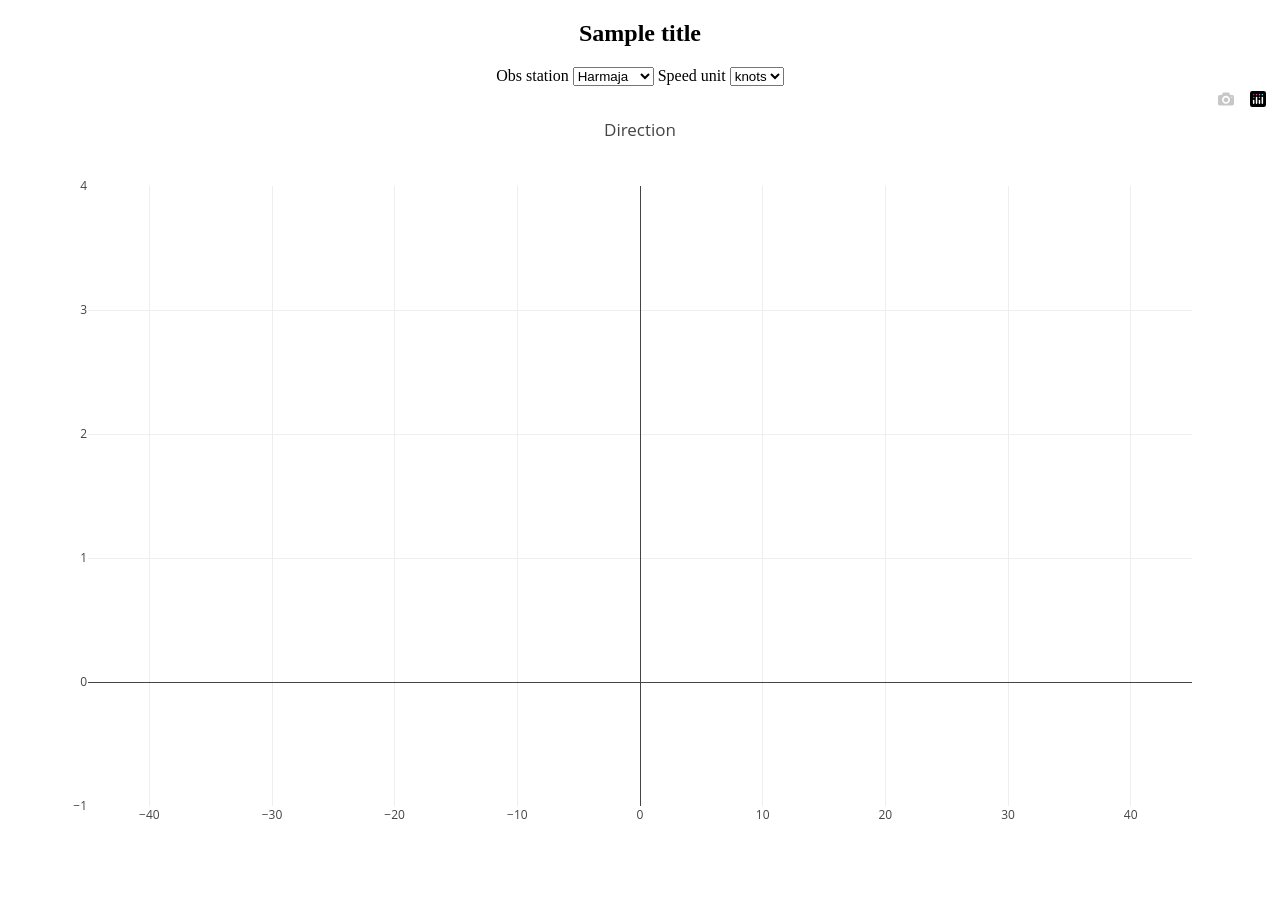
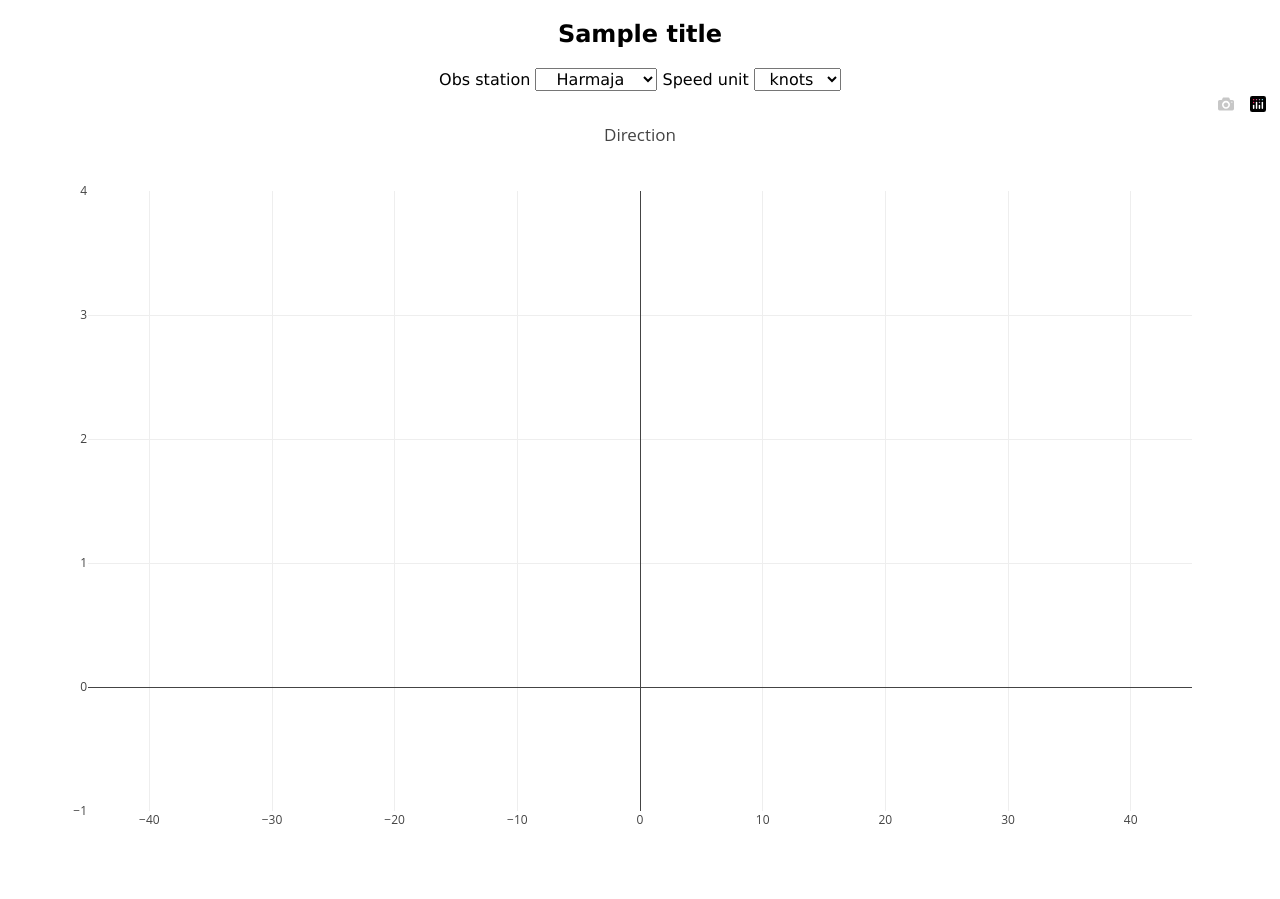
Before and after one commit to lassiko/windplot, a Flask app: template templates/line_chart.html in a window 1280 px wide. Before the commit the page ends 819 px from the top, so only its background shows below. Run offline with Flask 2, Linux system fonts and the light colour scheme; the template is opened without the code that fills it: most values are stand-ins (such as "Sample title", 1, 10 or a date in 2020); some libraries are stand-ins or nearby versions.

Commit message:
recovery

```diff
--- a/app.py
+++ b/app.py
@@ -67,6 +67,8 @@ def line():
             for t in range (len(winddir)):
                 if winddir[t] > 180:
                     winddir[t] -= 360
+    wdmax = max(winddir)
+    wdmin = min(winddir)
     for s in range (len(windspd)):
         windspd[s] = round(sunit*windspd[s],1)
     for s in range (len(windgst)):
--- a/templates/line_chart.html
+++ b/templates/line_chart.html
@@ -5,29 +5,40 @@
 <style>
   .form-group {
     text-align: center;
-  }
+    font-family: Verdana, sans-serif;
+    font-size: 1em;
+    }
+    .form-control {
+    text-align: center;
+    font-family: Verdana, sans-serif;
+    font-size: 1em;
+    }
 </style>
 <!-- Plotly.js -->
 <script src="https://cdn.plot.ly/plotly-latest.min.js"></script>
 </head>
 <body>
-<h2 style="text-align:center">{{ title }}</h2>
+<h2 style="text-align:center; font-family: Verdana, sans-serif">{{ title }}</h2>
 <div class="container-fluid" id="choice">
   <form action="/" method="post" id="selform" name="selform">
       <div class="form-group">
           <label class="sr-only" for="obstat">Obs station</label>
           <select onchange=this.form.submit() class="form-control" id="obstat" name="obstat">
+            <optgroup>
               <option value="100996" {% if station == "100996" %} selected {% endif %}>Harmaja</option>
               <option value="101003" {% if station == "101003" %} selected {% endif %}>Kasuuni</option>
               <option value="100997" {% if station == "100997" %} selected {% endif %}>Mäkiluoto</option>
               <option value="100969" {% if station == "100969" %} selected {% endif %}>Bågaskär</option>
               <option value="105392" {% if station == "105392" %} selected {% endif %}>Itätoukki</option>
               <option value="101029" {% if station == "101029" %} selected {% endif %}>Eestiluoto</option>
+            </optgroup>
           </select>
           <label class="sr-only" for="spdunit">Speed unit</label>
           <select onchange=this.form.submit() class="form-control" id="spdunit" name="spdunit">
+            <optgroup>
               <option value="knots" {% if sunit == "knots" %} selected {% endif %}>knots</option>
               <option value="ms" {% if sunit == "ms" %} selected {% endif %}>m/s</option>
+            </optgroup>
           </select>
       </div>
   </form>
@@ -55,7 +66,12 @@ var datas = [
 ];
 const layouts = {
   title: 'Speed',
-  height: 400,
+  xaxis: {
+    fixedrange: true
+  },
+  yaxis: {
+    fixedrange: true
+    }
 }
 var configs = {responsive: true}
 Plotly.newPlot('speed', datas, layouts, configs);
```
Also changed, not shown: pyvenv.cfg (line endings or trailing spaces), requirements.txt (line endings or trailing spaces), 7 other files.
